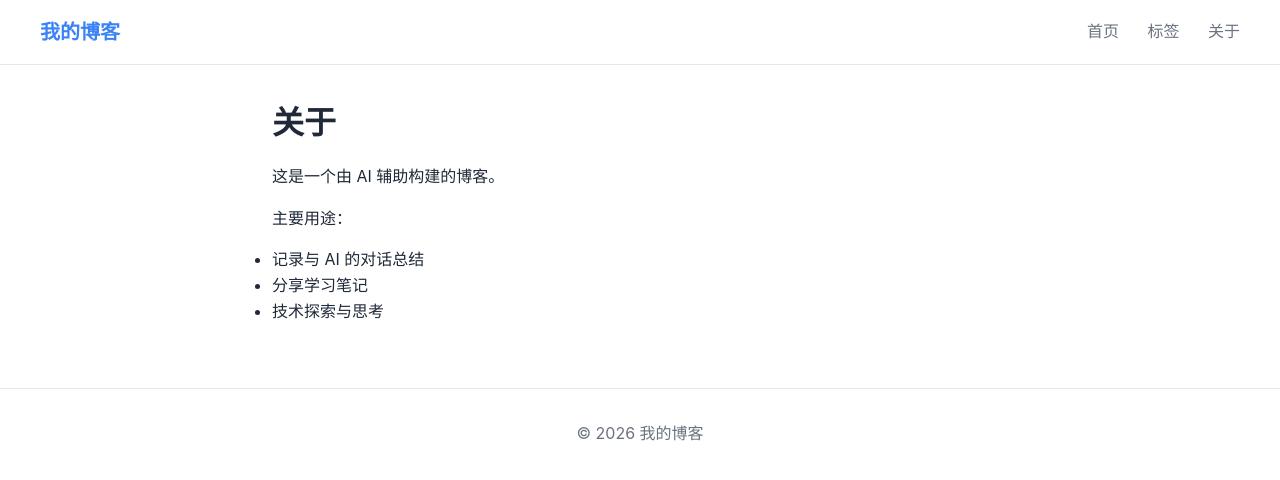
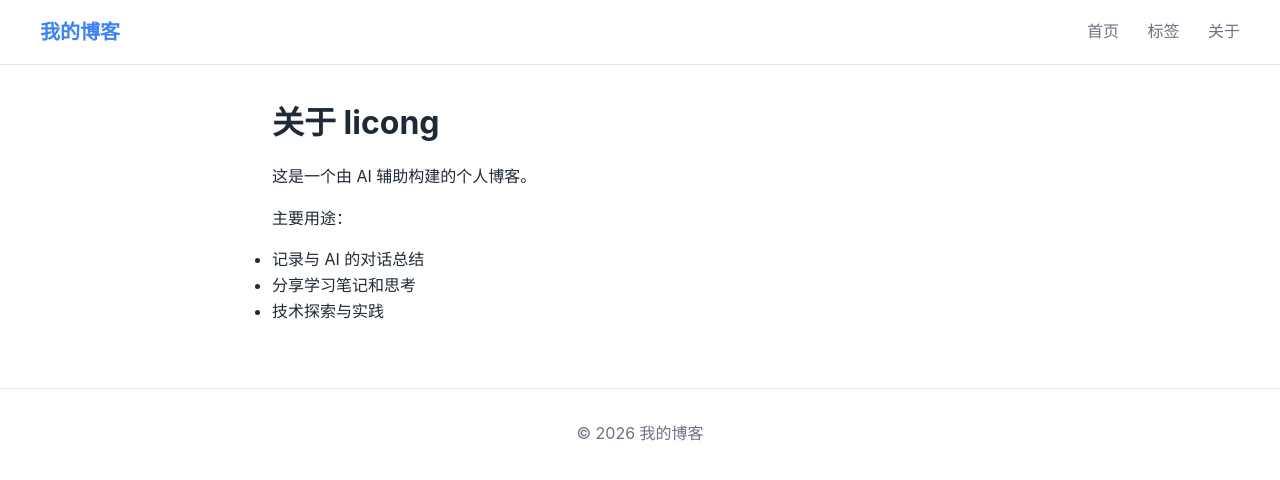
Before and after one commit to LiCong-22/blog-system-, an Astro site: page /about in a window 1280 px wide. Built offline with nearby package versions, Linux system fonts and the light colour scheme; Astro itself is replaced by a stand-in of ours.

Commit message:
Update: change name to licong

```diff
--- a/src/pages/about.astro
+++ b/src/pages/about.astro
@@ -2,13 +2,13 @@
 import Layout from '../layouts/Layout.astro';
 ---
 
-<Layout title="关于" description="关于我">
-	<h1>关于</h1>
-	<p>这是一个由 AI 辅助构建的博客。</p>
+<Layout title="关于 - licong" description="关于 licong">
+	<h1>关于 licong</h1>
+	<p>这是一个由 AI 辅助构建的个人博客。</p>
 	<p>主要用途：</p>
 	<ul>
 		<li>记录与 AI 的对话总结</li>
-		<li>分享学习笔记</li>
-		<li>技术探索与思考</li>
+		<li>分享学习笔记和思考</li>
+		<li>技术探索与实践</li>
 	</ul>
 </Layout>
```
